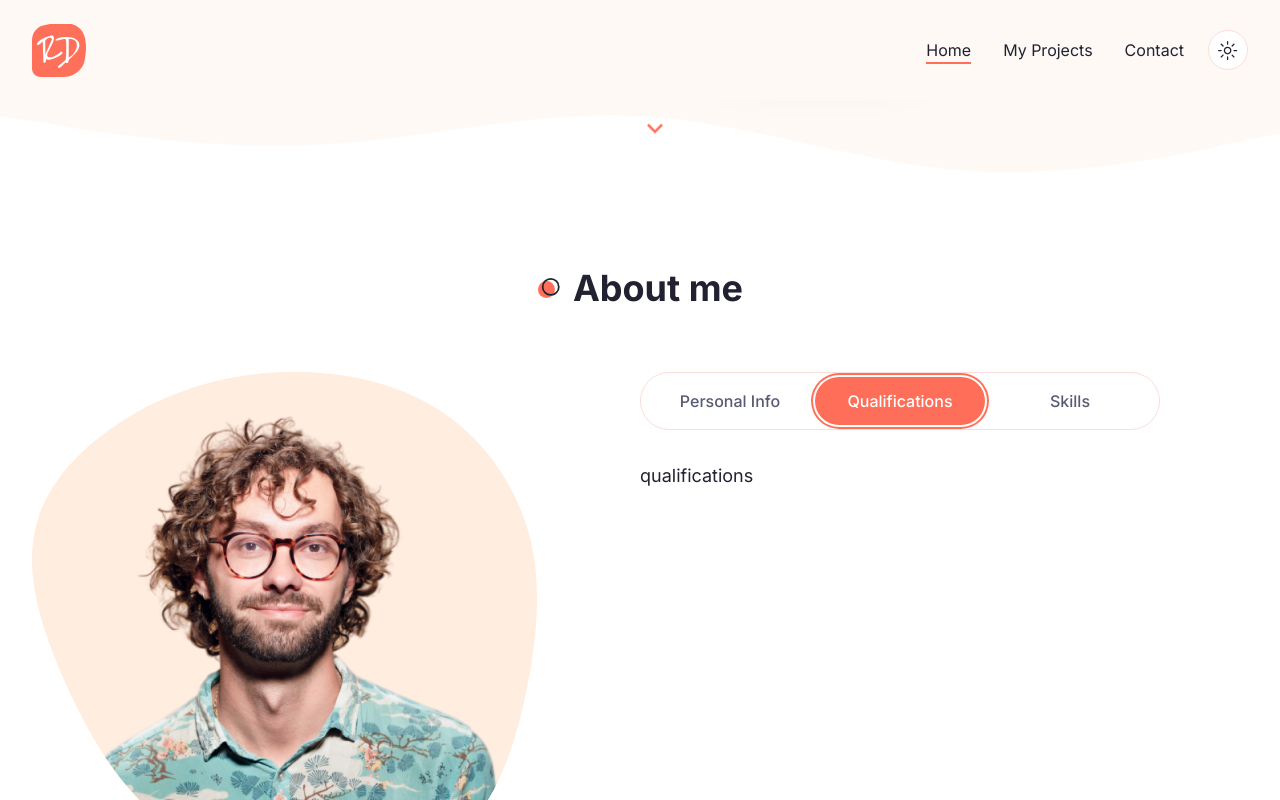
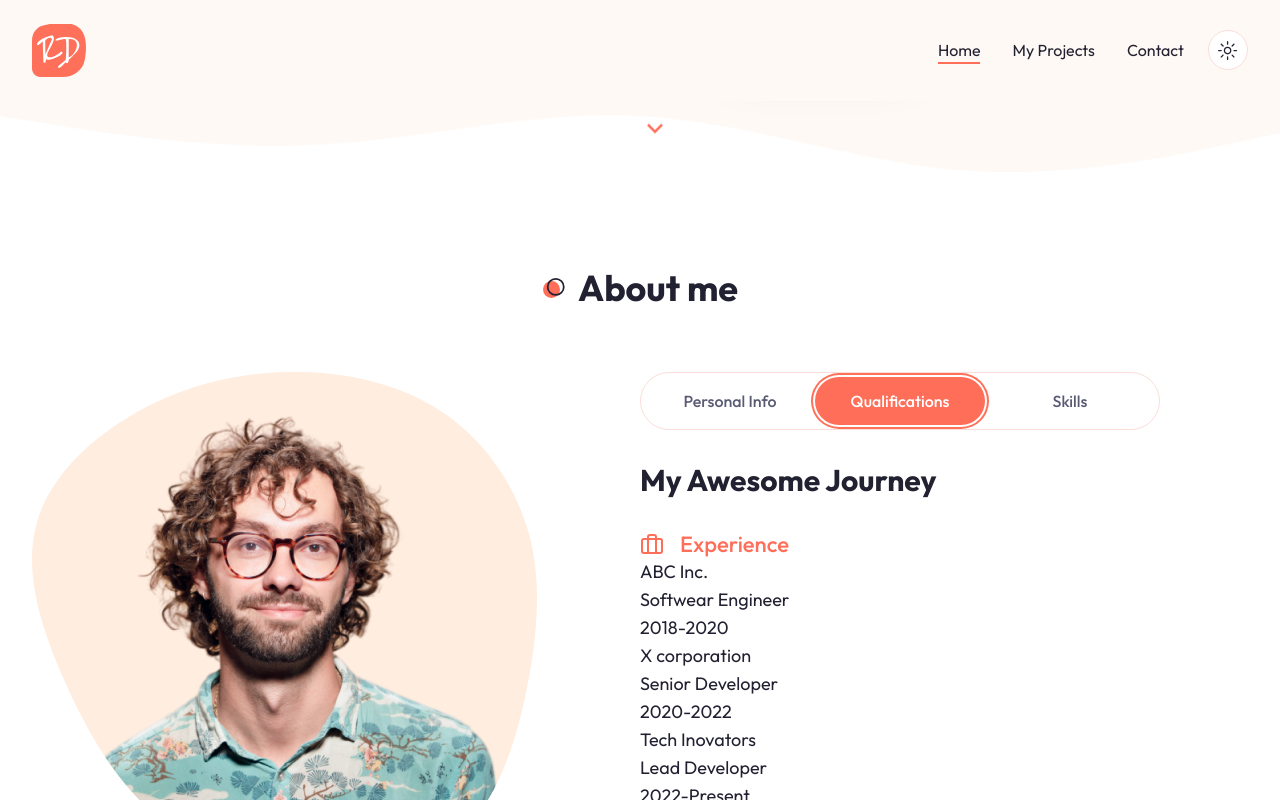
Before and after one commit to irakli85/Portfolio, a Next.js app: page / in a window 1280 px wide. Both pictures are taken after a click on the tab "Qualifications". Shown: the part 601-1401 px from the top of the page. Built offline with nearby package versions, Linux system fonts and the light colour scheme.

Commit message:
first commit

```diff
--- a/app/globals.css
+++ b/app/globals.css
@@ -68,6 +68,18 @@
   @apply text-6xl xl:text-[72px] xl:leading-[80px] tracking-[-2px] font-bold;
 }
 
+.h2{
+  @apply text-4xl font-bold;
+}
+
+.h3{
+  @apply text-3xl font-bold;
+}
+
+.h4{
+  @apply text-[22px] font-semibold;
+}
+
 .subtitle{
   @apply text-muted-foreground text-lg mb-8 font-light;
 }
--- a/app/layout.jsx
+++ b/app/layout.jsx
@@ -1,4 +1,4 @@
-import { Inter } from "next/font/google";
+import { Outfit } from "next/font/google";
 import "./globals.css";
 
 //components
@@ -8,7 +8,7 @@
 //theme provider
 import { ThemeProvider } from "@/components/ThemeProvider";
 
-const inter = Inter({ subsets: ["latin"] });
+const outfit = Outfit({ subsets: ["latin"] });
 
 export const metadata = {
   title: "Create Next App",
@@ -18,7 +18,7 @@
 export default function RootLayout({ children }) {
   return (
     <html lang="en" suppressHydrationWarning>
-      <body className={inter.className}>
+      <body className={outfit.className}>
         <ThemeProvider attribute='class' defaultTheme='light'>
           <Header/>
           {children}
--- a/components/About.jsx
+++ b/components/About.jsx
@@ -56,17 +56,17 @@
         data: [
             {
                 company: 'ABC Inc.',
-                qualification: 'Softwear Engineer',
+                role: 'Softwear Engineer',
                 years: '2018-2020'
             },
             {
                 company: 'X corporation',
-                qualification: 'Senior Developer',
+                role: 'Senior Developer',
                 years: '2020-2022'
             },
             {
                 company: 'Tech Inovators',
-                qualification: 'Lead Developer',
+                role: 'Lead Developer',
                 years: '2022-Present'
             }
         ]
@@ -136,10 +136,62 @@
                         <div className="text-lg mt-12 xl:mt-8">
                             {/* personal */}
                             <TabsContent value='personal'>
-                                personal info
+                                <div className="text-center xl:text-left">
+                                    <h3 className="h3 mb-4">Unmatched Service Quality for Over 10 Years</h3>
+                                    <p className="subtitle max-w-xl mx-auto xl:mx-0">I specialize in crafting intuitive websites with cutting-edge technology, delivering dynamic and engaging user experiences.</p>
+                                    {/* icons */}
+                                    <div className="grid xl:grid-cols-2 gap-4 mb-12">
+                                        {
+                                            infoData.map( (item, index) => {
+                                                return(
+                                                    <div key={index} className="flex items-center gap-x-4 mx-auto xl:mx-0">
+                                                        <div className="text-primary">{item.icon}</div>
+                                                        <div>{item.text}</div>
+                                                    </div>
+                                                )
+                                            })
+                                        }
+                                    </div>
+                                    {/* languages */}
+                                    <div className="flex flex-col gap-y-2">
+                                        <div className="text-primary">Language Skill</div>
+                                        <div className="border-b border-border"></div>
+                                        <div>English, Russian, Georgian</div>
+                                    </div>
+                                </div>
                             </TabsContent>
+                            {/* qualifications */}
                             <TabsContent value='qualifications'>
-                                qualifications
+                                <div>
+                                    <h3 className="h3 mb-8 text-center xl:text-left">My Awesome Journey</h3>
+                                    {/* experience & education wrapper */}
+                                    <div>
+                                        {/* experience */}
+                                        <div>
+                                            <div className="flex gap-x-4 items-center text-[22px] text-primary">
+                                                <Briefcase/>
+                                                <h4 className="capitalize font-medium">
+                                                    {getData(qualificationData, 'experience').title}
+                                                </h4>
+                                            </div>
+                                            {/* list */}
+                                            <div>
+                                                {getData(qualificationData, 'experience').data.map( (item, index) => {
+                                                    const {company, role, years} = item
+                                                    return(
+                                                        <div key={index}>
+                                                           <div>{company}</div>
+                                                           <div>{role}</div>
+                                                           <div>{years}</div>
+                                                        </div>
+                                                    )
+                                                })}
+                                            </div>
+                                        </div>
+                                        {/* education */}
+                                        <div>education</div>
+                                    </div>
+                                </div>
                             </TabsContent>
                             <TabsContent value='skills'>
                                 skills
```
